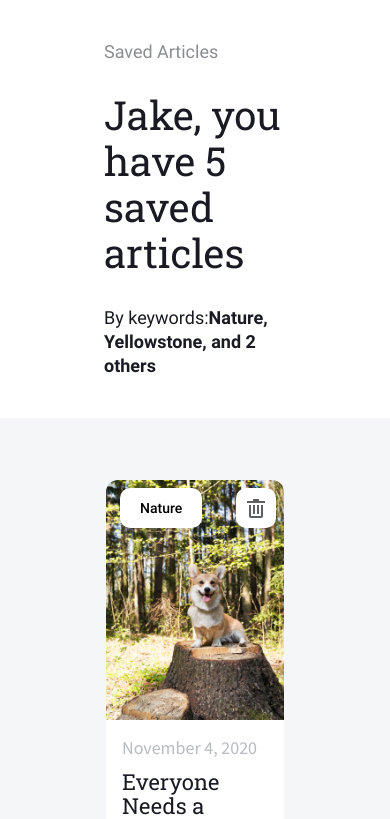
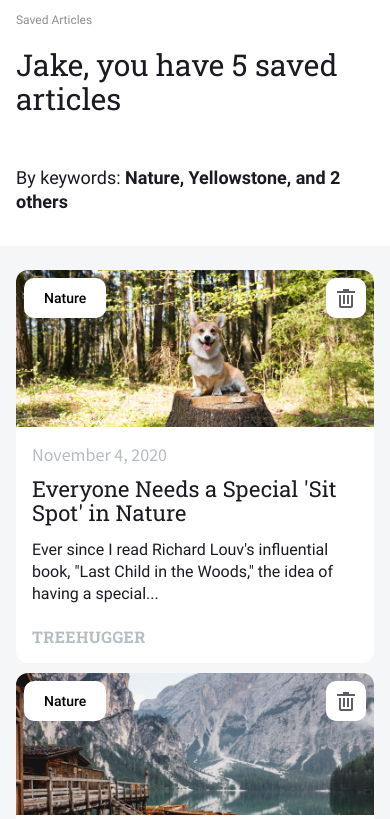
Before and after one commit to McCambley/news-explorer-frontend, a React (Create React App) app: page /saved-news in a window 390 px wide. Shown: the top 819 px of the page. Built offline with nearby package versions, Linux system fonts and the light colour scheme.

Commit message:
Dev: make saved articles section responsive

```diff
--- a/src/components/saved-card-list/styledSavedCardList.js
+++ b/src/components/saved-card-list/styledSavedCardList.js
@@ -19,11 +19,13 @@ export const Container = styled.div`
   margin: 0 auto;
   @media (max-width: 1024px) {
     //
+    padding: 32px 40px;
   }
   @media (max-width: 768px) {
     //
   }
   @media (max-width: 480px) {
     //
+    padding: 24px 16px;
   }
 `;
--- a/src/components/saved-card-top/styledSavedCardTop.js
+++ b/src/components/saved-card-top/styledSavedCardTop.js
@@ -51,6 +51,7 @@ export const Button = styled.button`
 `;
 
 export const Keyword = styled(Button)`
+  margin: 0;
   padding: 8px 22px;
   font-family: 'Roboto', sans-serif;
   font-weight: 500;
--- a/src/components/saved-hero/SavedHero.js
+++ b/src/components/saved-hero/SavedHero.js
@@ -10,8 +10,7 @@ export default function SavedHero({ savedArticles }) {
       <Title>Saved Articles</Title>
       <Greeting>Jake, you have {savedArticles.length} saved articles</Greeting>
       <Keywords>
-        By keywords:
-        <List>{keywordList}</List>
+        By keywords: <List>{keywordList}</List>
       </Keywords>
     </Section>
   );
--- a/src/components/saved-hero/styledSavedHero.js
+++ b/src/components/saved-hero/styledSavedHero.js
@@ -3,16 +3,18 @@ import styled from 'styled-components/macro';
 export const Section = styled.section`
   background: #fff;
   max-width: 1440px;
-  padding: 40px 104px;
+  padding: 40px 104px 56px;
   margin: 0 auto;
   @media (max-width: 1024px) {
     //
+    padding: 24px 40px 32px;
   }
   @media (max-width: 768px) {
     //
   }
   @media (max-width: 480px) {
     //
+    padding: 8px 16px 32px;
   }
 `;
 export const Title = styled.h1`
@@ -24,12 +26,15 @@ export const Title = styled.h1`
   margin-bottom: 28px;
   @media (max-width: 1024px) {
     //
+    font-size: 14px;
+    margin-bottom: 16px;
   }
   @media (max-width: 768px) {
     //
   }
   @media (max-width: 480px) {
     //
+    font-size: 12px;
   }
 `;
 export const Greeting = styled.h2`
@@ -42,12 +47,17 @@ export const Greeting = styled.h2`
   margin-bottom: 30px;
   @media (max-width: 1024px) {
     //
+    font-size: 30px;
+    line-height: 34px;
+    max-width: 340px;
+    margin-bottom: 16px;
   }
   @media (max-width: 768px) {
     //
   }
   @media (max-width: 480px) {
     //
+    margin-bottom: 50px;
   }
 `;
 export const Keywords = styled.h3`
--- a/src/components/shared/styledCardList.js
+++ b/src/components/shared/styledCardList.js
@@ -15,5 +15,6 @@ export const CardList = styled.div`
   @media (max-width: 480px) {
     //
     grid-template-columns: 1fr;
+    gap: 10px;
   }
 `;
```
